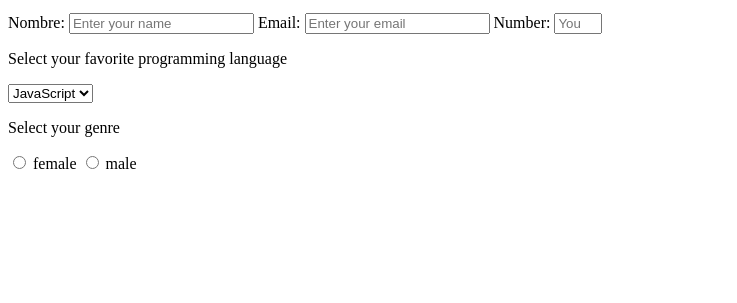
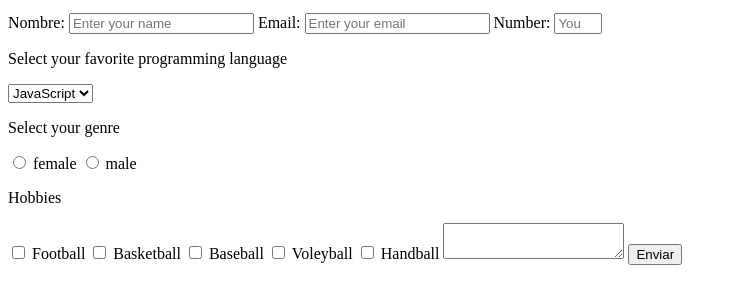
Before and after one commit to grciaesteban/Trial-Esteban-and-Arturo., a plain HTML site: page index.html in a window 1280 px wide. Shown: the part 101-404 px from the top of the page, without its empty margins (0-737 px from the left). Drawn offline with Linux system fonts and the light colour scheme.

Commit message:
Commit final de HTML

```diff
--- a/index.html
+++ b/index.html
@@ -24,6 +24,19 @@
       <label for="genre" id="female">female</label>
       <input type="radio" id ="genre1" name="genre">
       <label for="genre1" id="male">male</label>
+      <p>Hobbies</p>
+      <input id="football" type="checkbox" value="football">
+      <label for="football">Football</label>
+      <input id="basketball" type="checkbox" value="basketball">
+      <label for="basketball">Basketball</label>
+      <input id="baseball" type="checkbox" value="baseball">
+      <label for="baseball">Baseball</label>
+      <input id="voleyball" type="checkbox" value="voleyball">
+      <label for="voleyball">Voleyball</label>
+      <input id="handball" type="checkbox" value="handball">
+      <label for="handball">Handball</label>
+      <textarea id="additional" name="additional"></textarea>
+      <button id="submit" type="submit">Enviar</button>
     </form>
     <script  src="js/index.js"></script>
   </body>
```
